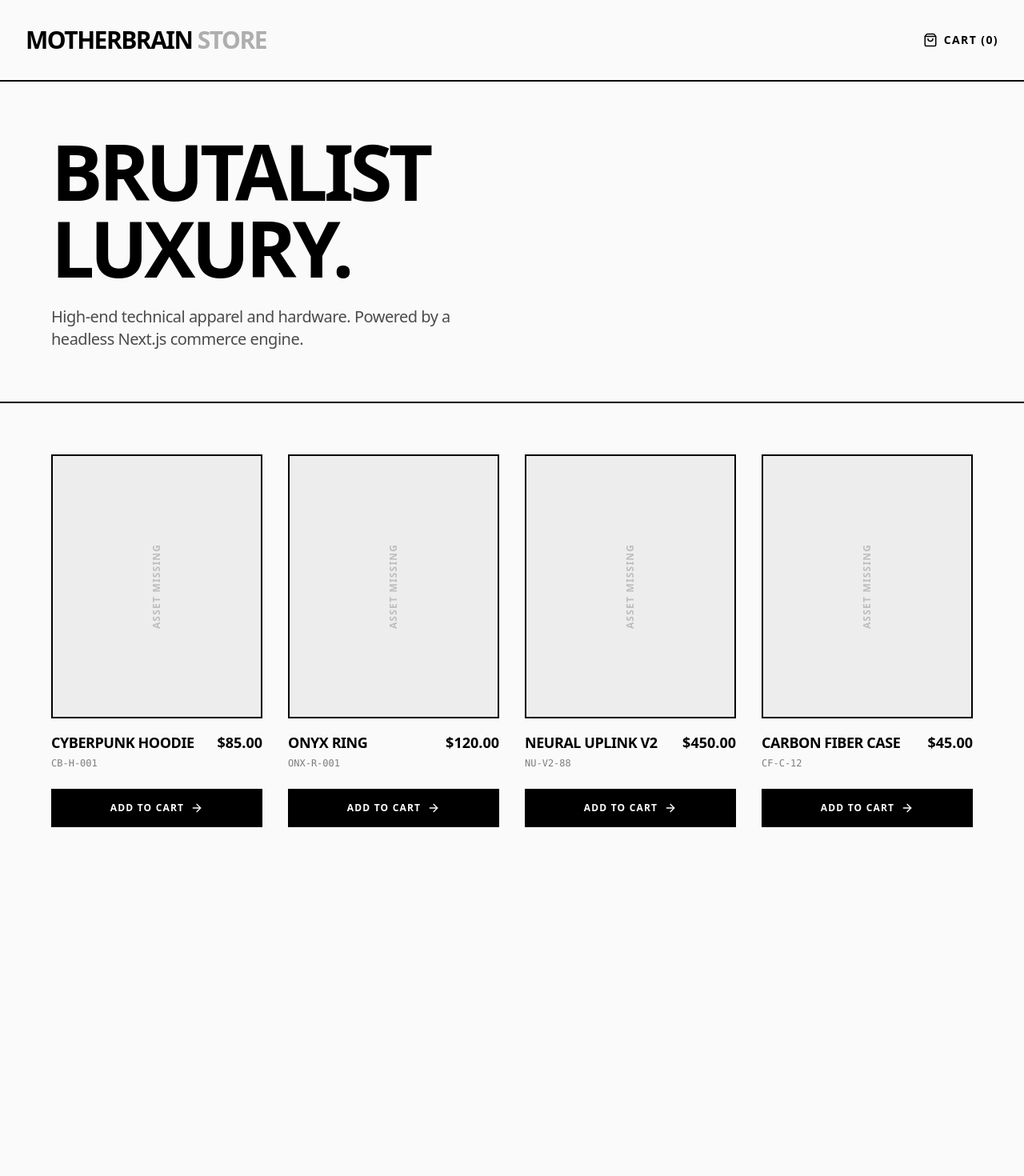
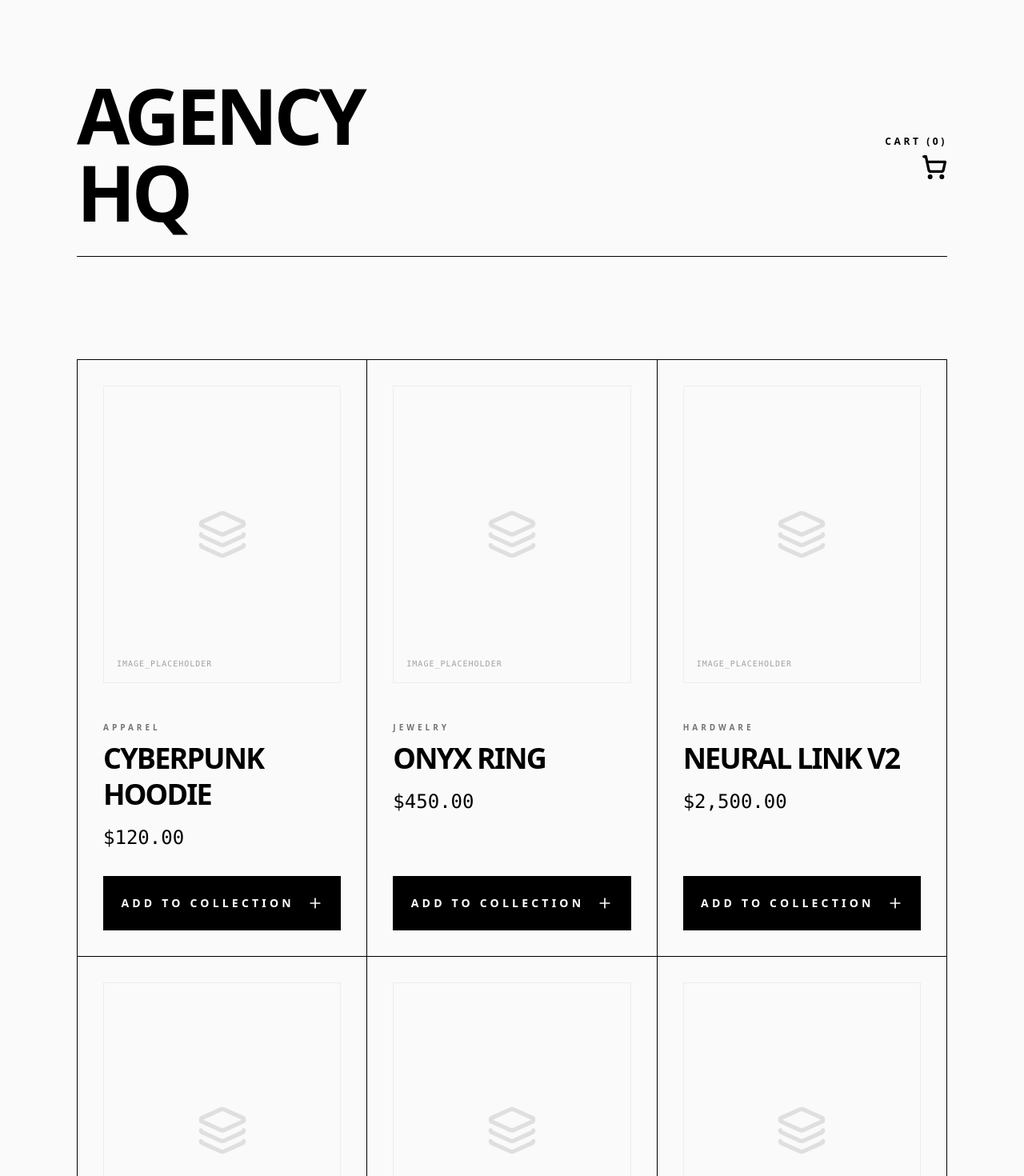
Before and after one commit to RematNOC/ecommerce-storefront, a Next.js app: page / in a window 1280 px wide. Shown: the top 1470 px of the page at 80% size. Before the commit the page ends 1098 px from the top, so only its background shows below. Built offline with nearby package versions, Linux system fonts and the light colour scheme.

Commit message:
Storefront UI: Brutalist Luxury

```diff
--- a/app/globals.css
+++ b/app/globals.css
@@ -1 +1,2 @@
-@import "tailwindcss"; body { background: #FAFAFA; color: #000; }
+@import "tailwindcss";
+body { background: #FAFAFA; color: #000; }
--- a/app/page.tsx
+++ b/app/page.tsx
@@ -1,67 +1,62 @@
 "use client";
+import React from 'react';
+import { ShoppingCart, Plus, Layers, Zap, Shield } from 'lucide-react';
+import { motion } from 'framer-motion';
 
-import { motion } from 'framer-motion';
-import { ShoppingBag, ArrowRight } from 'lucide-react';
+const PRODUCTS = [
+  { id: 1, name: 'Cyberpunk Hoodie', price: 12000, category: 'Apparel' },
+  { id: 2, name: 'Onyx Ring', price: 45000, category: 'Jewelry' },
+  { id: 3, name: 'Neural Link v2', price: 250000, category: 'Hardware' },
+  { id: 4, name: 'Ghost Shell', price: 8500, category: 'Apparel' },
+  { id: 5, name: 'Void Fragrance', price: 18000, category: 'Scent' },
+  { id: 6, name: 'Carbon Desk', price: 320000, category: 'Furniture' },
+];
 
-const MOCK_PRODUCTS = [
-  { id: '1', title: 'Cyberpunk Hoodie', price_cents: 8500, sku: 'CB-H-001', is_active: true },
-  { id: '2', title: 'Onyx Ring', price_cents: 12000, sku: 'ONX-R-001', is_active: true },
-  { id: '3', title: 'Neural Uplink V2', price_cents: 45000, sku: 'NU-V2-88', is_active: true },
-  { id: '4', title: 'Carbon Fiber Case', price_cents: 4500, sku: 'CF-C-12', is_active: true },
-];
+const formatPrice = (cents: number) => {
+  return (cents / 100).toLocaleString('en-US', {
+    style: 'currency', currency: 'USD',
+  });
+};
 
 export default function Storefront() {
   return (
-    <div className="min-h-screen bg-[#FAFAFA] text-[#000000] selection:bg-black selection:text-white font-sans">
-      <header className="border-b-2 border-black p-8 flex justify-between items-center">
-        <h1 className="text-3xl font-black tracking-tighter uppercase">MotherBrain <span className="text-black/30">Store</span></h1>
-        <button className="flex items-center gap-2 font-bold tracking-widest uppercase text-sm hover:opacity-50 transition-opacity">
-          <ShoppingBag size={18} /> Cart (0)
-        </button>
+    <main className="min-h-screen bg-[#FAFAFA] text-[#000000] p-8 md:p-16 lg:p-24 font-sans selection:bg-black selection:text-white">
+      <header className="flex justify-between items-baseline mb-32 border-b border-black pb-8">
+        <h1 className="text-6xl md:text-8xl font-black tracking-tighter uppercase leading-none">Agency<br />HQ</h1>
+        <div className="flex flex-col items-end">
+          <span className="text-xs font-bold tracking-[0.3em] uppercase mb-2">Cart (0)</span>
+          <ShoppingCart size={32} strokeWidth={2.5} />
+        </div>
       </header>
-
-      <section className="p-8 md:p-16 border-b-2 border-black">
-        <h2 className="text-6xl md:text-8xl font-black tracking-tighter uppercase max-w-4xl leading-none">
-          Brutalist <br/> Luxury.
-        </h2>
-        <p className="mt-6 text-xl font-medium tracking-tight max-w-xl text-black/70">
-          High-end technical apparel and hardware. Powered by a headless Next.js commerce engine.
-        </p>
+      <div className="grid grid-cols-1 md:grid-cols-2 lg:grid-cols-3 gap-px bg-black border border-black overflow-hidden">
+        {PRODUCTS.map((product) => (
+          <div key={product.id} className="bg-[#FAFAFA] p-8 group flex flex-col h-full hover:bg-white transition-colors">
+            <div className="aspect-[4/5] bg-white/5 border border-black/5 mb-12 relative overflow-hidden flex items-center justify-center">
+               <Layers size={64} className="opacity-10" />
+               <span className="absolute bottom-4 left-4 text-neutral-400 font-mono text-[10px] uppercase tracking-widest">Image_Placeholder</span>
+            </div>
+            <div className="flex-grow">
+              <span className="text-[10px] font-bold tracking-[0.4em] uppercase text-neutral-500 block mb-2">{product.category}</span>
+              <h2 className="text-4xl font-bold tracking-tighter leading-tight mb-4 uppercase">{product.name}</h2>
+              <p className="text-2xl font-mono mb-8">{formatPrice(product.price)}</p>
+            </div>
+            <motion.button whileHover={{ scale: 0.98 }} whileTap={{ scale: 0.95 }} className="w-full bg-black text-white py-6 text-sm font-bold uppercase tracking-[0.3em] flex items-center justify-center gap-4 hover:bg-neutral-900 transition-all">
+              Add to Collection <Plus size={20} />
+            </motion.button>
+          </div>
+        ))}
+      </div>
+      <section className="mt-48 grid grid-cols-1 md:grid-cols-3 gap-16 border-t border-black pt-24">
+        <div className="space-y-6"><Zap size={32} /><h3 className="text-2xl font-black uppercase tracking-tighter">Speed</h3><p className="text-neutral-600 leading-relaxed font-medium">Instant acquisition via secure neural handshake.</p></div>
+        <div className="space-y-6"><Shield size={32} /><h3 className="text-2xl font-black uppercase tracking-tighter">Security</h3><p className="text-neutral-600 leading-relaxed font-medium">Quantum-encrypted transactions for the digital age.</p></div>
+        <div className="space-y-6"><Layers size={32} /><h3 className="text-2xl font-black uppercase tracking-tighter">Curation</h3><p className="text-neutral-600 leading-relaxed font-medium">Every artifact selected for its brutalist integrity.</p></div>
       </section>
-
-      <section className="p-8 md:p-16">
-        <div className="grid grid-cols-1 md:grid-cols-2 lg:grid-cols-4 gap-8">
-          {MOCK_PRODUCTS.map((product, idx) => (
-            <motion.div
-              key={product.id}
-              initial={{ opacity: 0, y: 20 }}
-              animate={{ opacity: 1, y: 0 }}
-              transition={{ delay: idx * 0.1 }}
-              className="group cursor-pointer flex flex-col"
-            >
-              <div className="aspect-[4/5] bg-black/5 border-2 border-black mb-4 relative overflow-hidden flex items-center justify-center group-hover:bg-black/10 transition-colors">
-                <span className="font-bold tracking-widest text-black/20 uppercase text-xs rotate-[-90deg]">Asset Missing</span>
-              </div>
-
-              <div className="flex justify-between items-start mb-6">
-                <div>
-                  <h3 className="font-bold text-lg tracking-tight uppercase">{product.title}</h3>
-                  <p className="text-xs font-mono text-black/50 mt-1">{product.sku}</p>
-                </div>
-                <span className="font-black text-lg">${(product.price_cents / 100).toFixed(2)}</span>
-              </div>
-
-              <motion.button
-                whileHover={{ scale: 1.02 }}
-                whileTap={{ scale: 0.98 }}
-                className="w-full bg-black text-white py-4 font-bold uppercase tracking-widest text-xs flex justify-center items-center gap-2 hover:bg-black/80 transition-colors mt-auto"
-              >
-                Add to Cart <ArrowRight size={16} />
-              </motion.button>
-            </motion.div>
-          ))}
+      <footer className="mt-64 border-t border-black pt-16 pb-12 flex flex-col md:flex-row justify-between items-start gap-16">
+        <div className="max-w-md"><p className="text-2xl font-medium leading-relaxed tracking-tight">Curated objects for the digital vanguard. Designed with absolute precision and zero compromise.</p></div>
+        <div className="grid grid-cols-2 gap-x-24 gap-y-4 text-xs font-bold uppercase tracking-widest">
+          <a href="#" className="hover:line-through">Shipping</a><a href="#" className="hover:line-through">Archive</a><a href="#" className="hover:line-through">Terms</a><a href="#" className="hover:line-through">Privacy</a>
         </div>
-      </section>
-    </div>
+      </footer>
+    </main>
   );
 }
```
